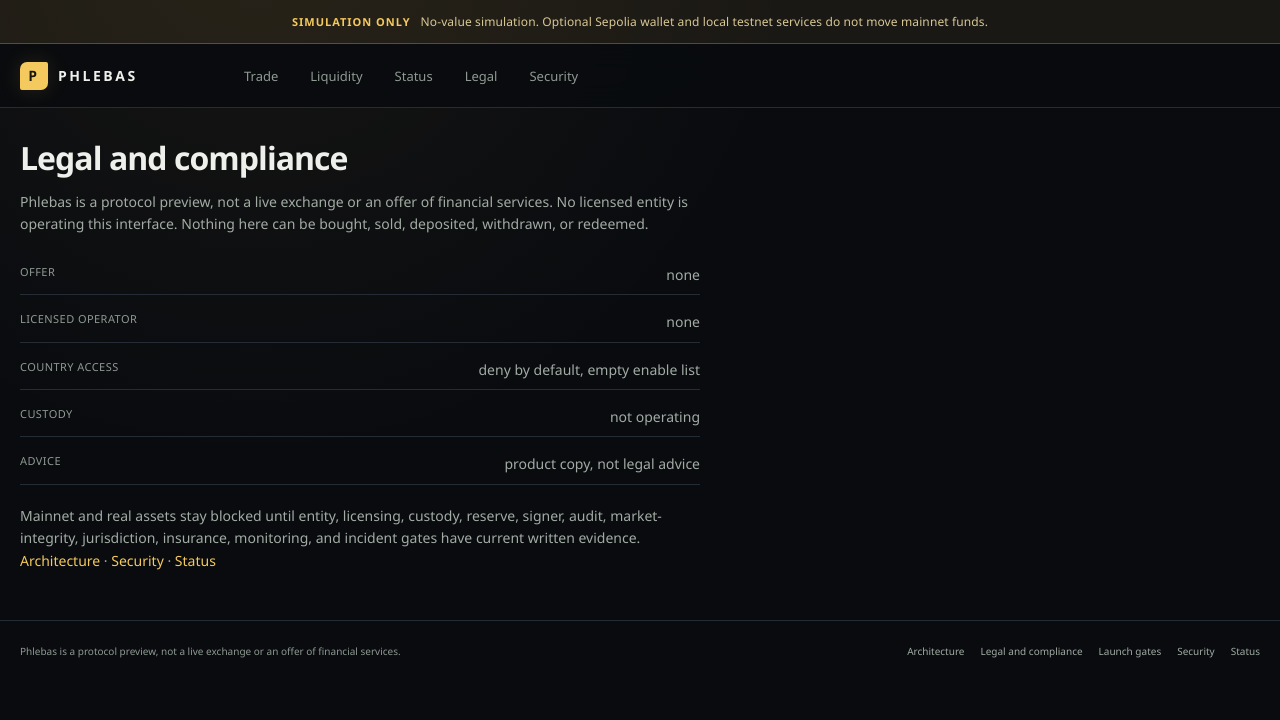
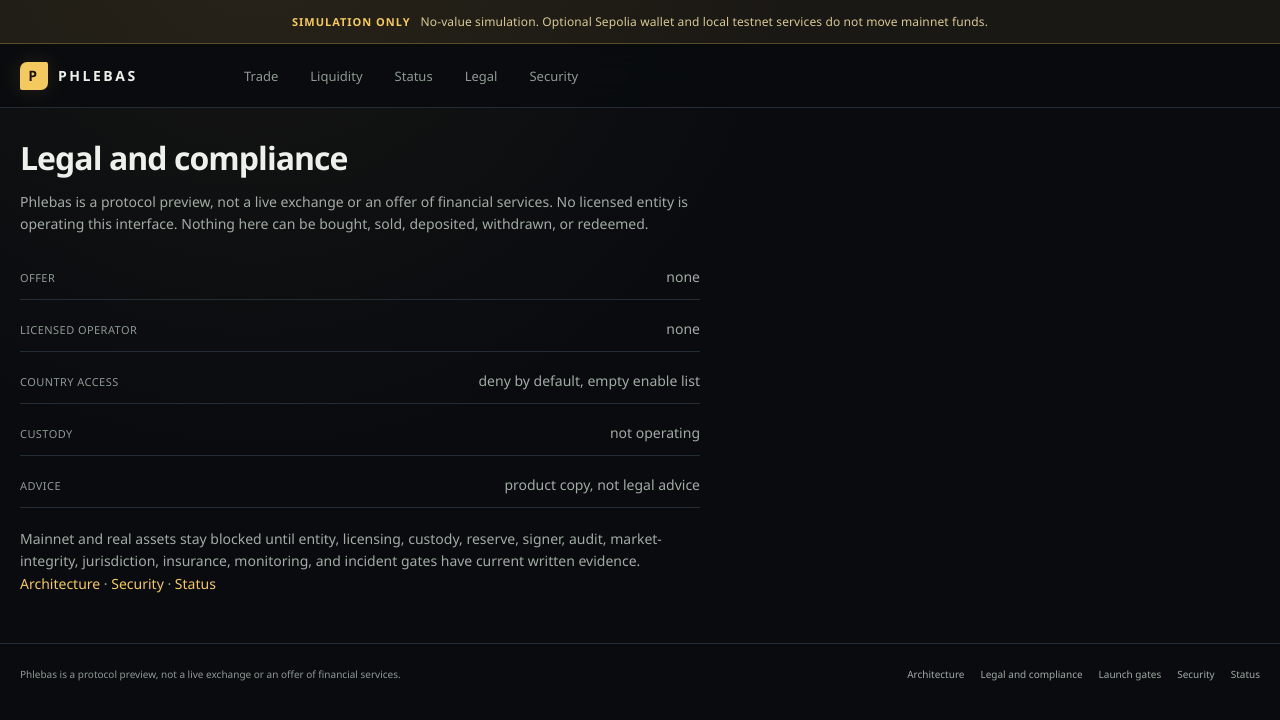
Before and after one commit to EauDoon/Phlebas, a Next.js app: page /legal in a window 1280 px wide. Shown: the top 720 px of the page. Built offline with nearby package versions, Linux system fonts and the light colour scheme.

Commit message:
fix: keep status legal and security ledger rows 44px on desktop

```diff
--- a/src/components/terminal.module.css
+++ b/src/components/terminal.module.css
@@ -942,6 +942,8 @@
 
 .simpleMain dl > div {
   display: flex;
+  min-height: 44px;
+  align-items: center;
   justify-content: space-between;
   gap: 16px;
   padding: 8px 0;
```
